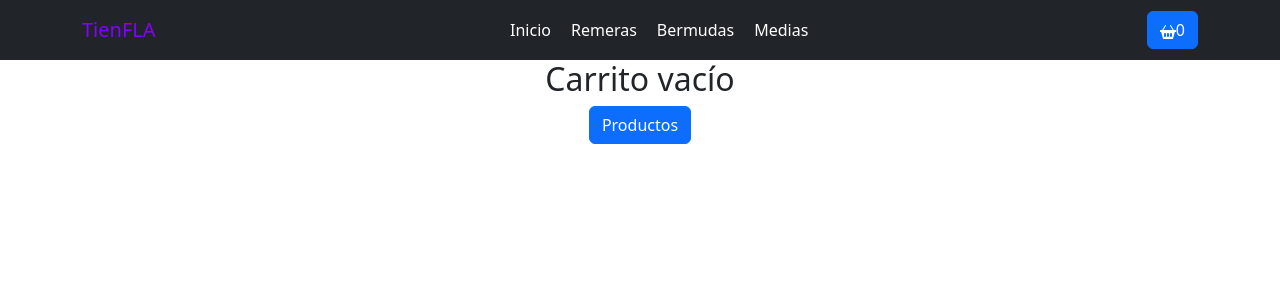
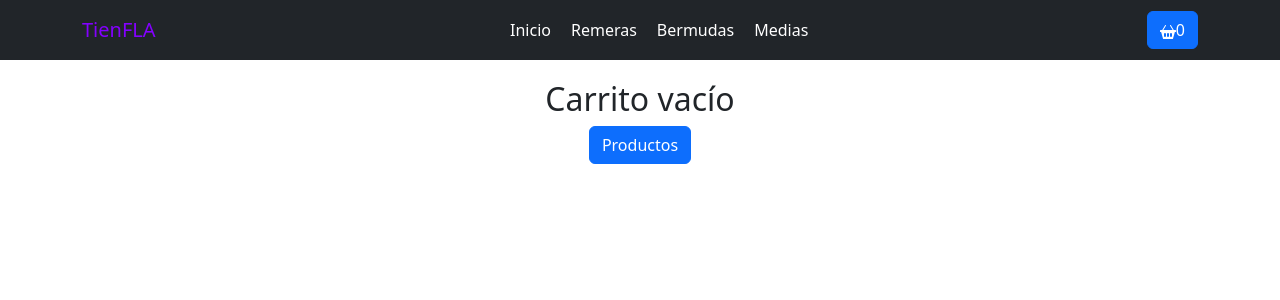
Before and after one commit to mardejesus/ProyectoFinalReact-MartinaDeJesus, a React (Create React App) app: page /cart in a window 1280 px wide. Shown: the top 300 px of the page. Built offline with nearby package versions, Linux system fonts and the light colour scheme.

Commit message:
firebase3

```diff
--- a/src/componentes/cart/Cart.jsx
+++ b/src/componentes/cart/Cart.jsx
@@ -11,9 +11,9 @@ const Cart = () => {
 
     return totalQuantity === 0 ? ( // si el carrito está vacío retorna una cosa, si no, retorna los productos en carrito.
         (
-            <div>
+            <div style={{margin:'20px'}}>
                 <h2>Carrito vacío</h2>
-                <Link to='/' className='Option'><button type="button" className="btn btn-primary">Productos</button></Link>
+                <Link to='/' ><button type="button" className="btn btn-primary">Productos</button></Link>
             </div>
         )
     ) : (
```
